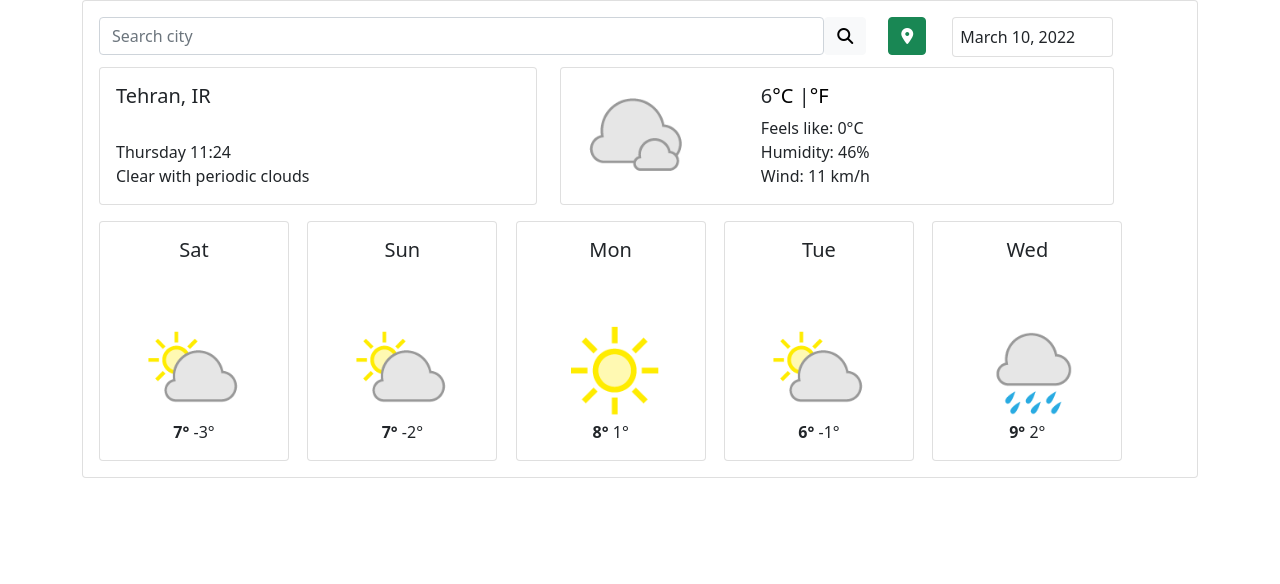
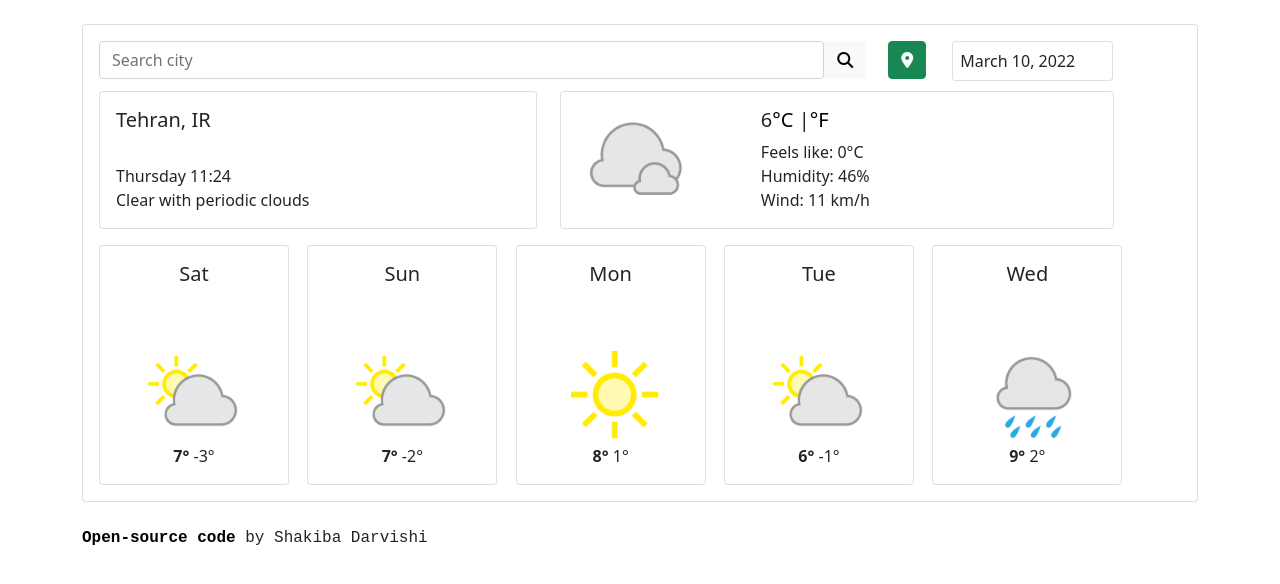
Before and after one commit to shakibear/shecodes-weather-project, a plain HTML site: page index.html in a window 1280 px wide. Drawn offline with nearby package versions, Linux system fonts and the light colour scheme.

Commit message:
Added GitHub link + styled it

```diff
--- a/index.html
+++ b/index.html
@@ -19,6 +19,7 @@
     <link rel="stylesheet" href="src/styles.css" />
   </head>
   <body>
+    <br />
     <div class="container">
       <div class="card">
         <div class="card-body">
@@ -185,6 +186,16 @@
           </div>
         </div>
       </div>
+      <br />
+      <p id="github">
+        <a
+          id="github-link"
+          href="https://github.com/shakibear/shecodes-weather-project"
+          target="_blank"
+          >Open-source code</a
+        >
+        by Shakiba Darvishi
+      </p>
     </div>
 
     <script src="src/index.js"></script>
--- a/src/styles.css
+++ b/src/styles.css
@@ -49,3 +49,9 @@ a {
 #searched-city {
   text-transform: capitalize;
 }
+#github {
+  font-family: monospace;
+}
+#github-link {
+  font-weight: bold;
+}
```
